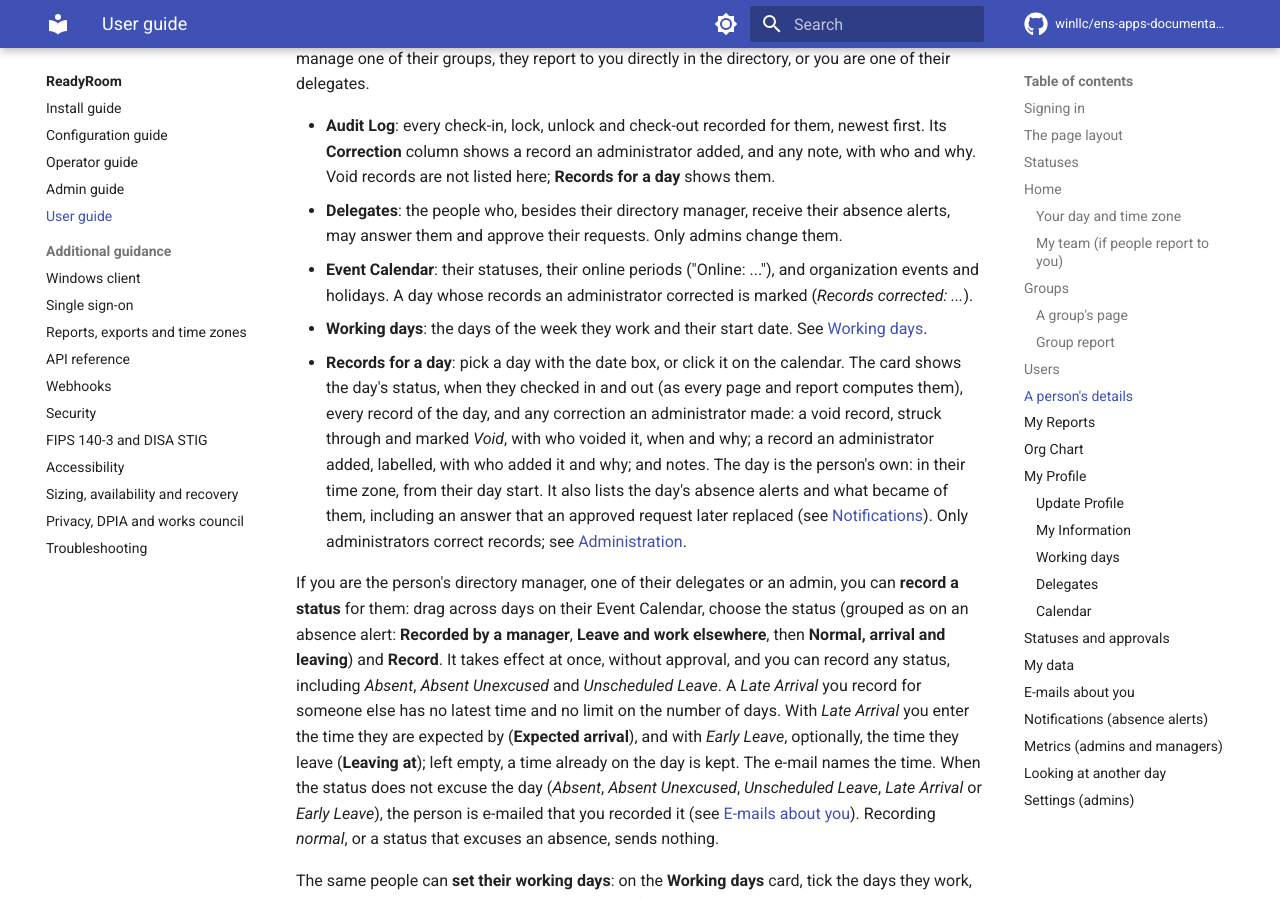
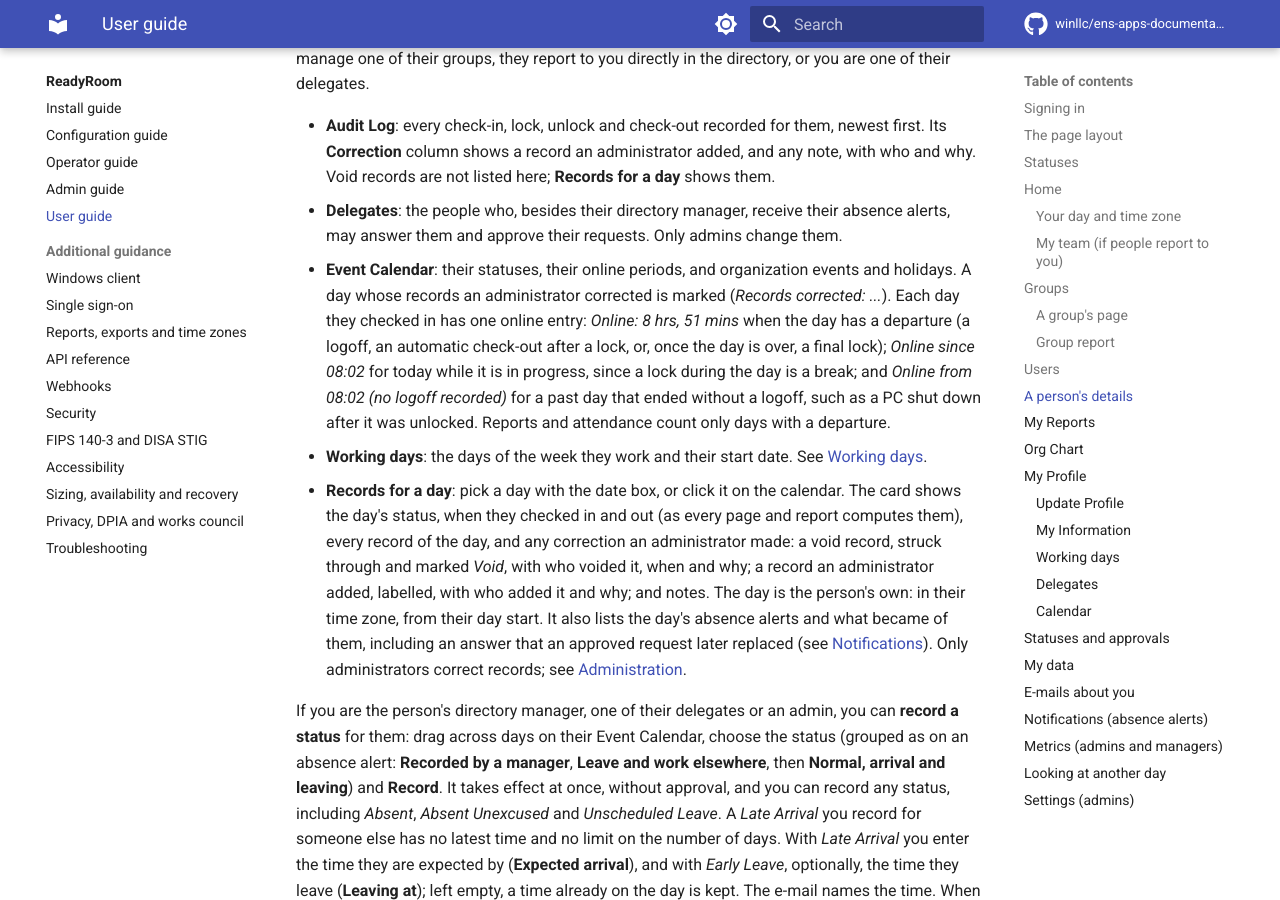
Before and after one commit to winllc/ens-apps-documentation, an MkDocs documentation site: the page built from docs/readyroom/user-guide.md, in a window 1280 px wide and 900 px high, scrolled down 6679 px. Built offline with MkDocs 1.6.1 and Material for MkDocs 9.7.7, drawn with Linux system fonts in a browser that asks for light colours; comment, search, counter and statistics services are not loaded.

Commit message:
ReadyRoom: the calendar's online entries for days without a logoff
Co-Authored-By: Claude Opus 5.5 <noreply@anthropic.com>
Claude-Session: https://claude.ai/code/session_01R2Q6XtDB8DfVmiejzJGwBh

```diff
--- a/docs/readyroom/user-guide.md
+++ b/docs/readyroom/user-guide.md
@@ -227,9 +227,13 @@ are one of their delegates.
   records are not listed here; **Records for a day** shows them.
 - **Delegates**: the people who, besides their directory manager, receive their absence alerts,
   may answer them and approve their requests. Only admins change them.
-- **Event Calendar**: their statuses, their online periods ("Online: ..."), and organization events
+- **Event Calendar**: their statuses, their online periods, and organization events
   and holidays. A day whose records an administrator corrected is marked (*Records corrected:
-  ...*).
+  ...*). Each day they checked in has one online entry: *Online: 8 hrs, 51 mins* when the day has a
+  departure (a logoff, an automatic check-out after a lock, or, once the day is over, a final lock);
+  *Online since 08:02* for today while it is in progress, since a lock during the day is a break;
+  and *Online from 08:02 (no logoff recorded)* for a past day that ended without a logoff, such as a
+  PC shut down after it was unlocked. Reports and attendance count only days with a departure.
 - **Working days**: the days of the week they work and their start date. See
   [Working days](#working-days).
 - **Records for a day**: pick a day with the date box, or click it on the calendar. The card shows
```
